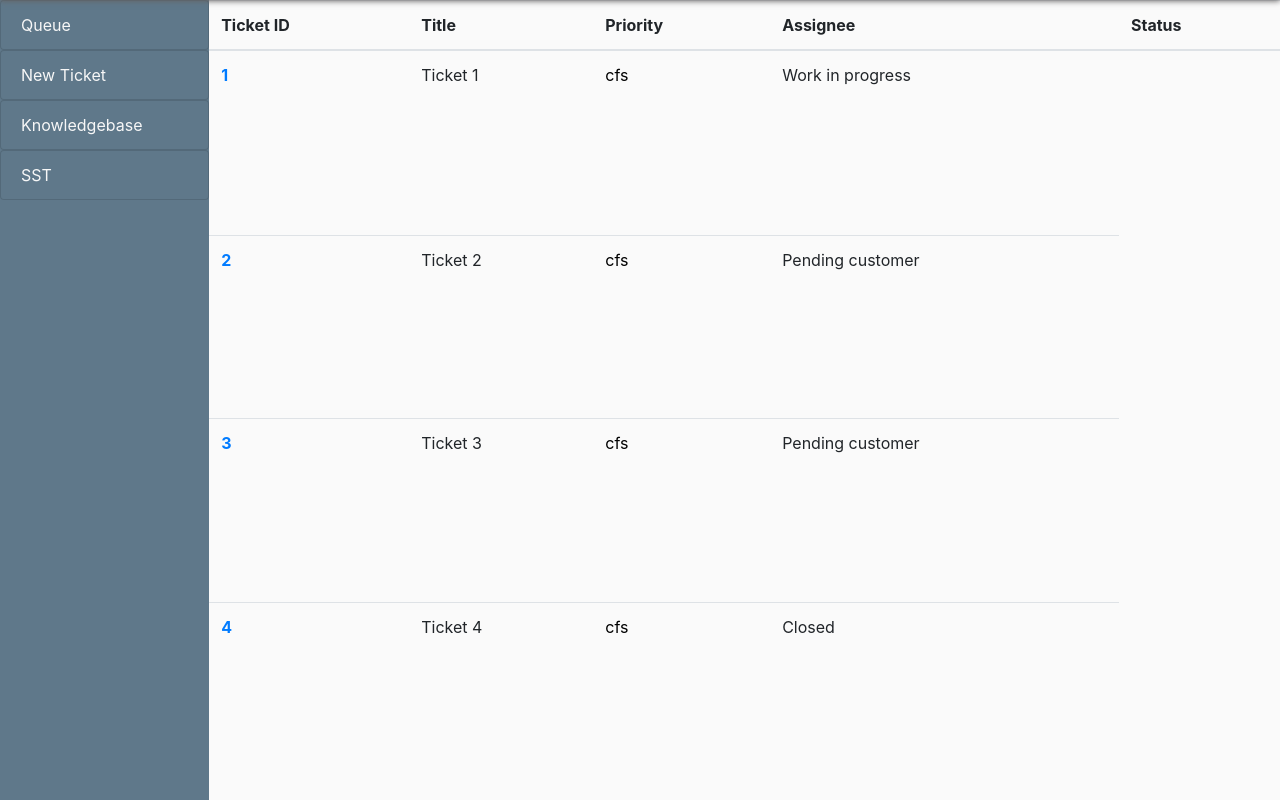
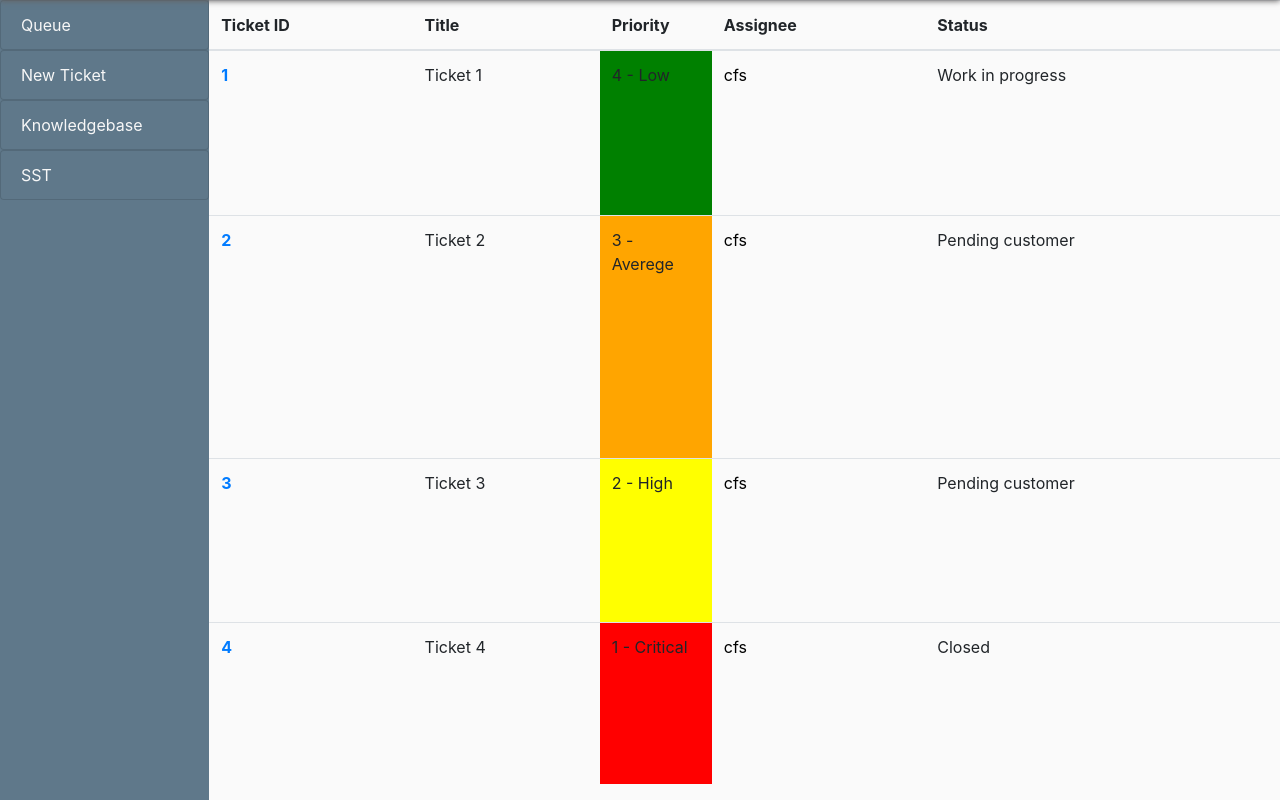
Before and after one commit to bitupgrade/ticket_system, a Django app: page / in a window 1280 px wide. Shown: the part 56-856 px from the top of the page. Run offline with Django 3.2, Linux system fonts and the light colour scheme; data comes from the database, SQL or seed files in the repository; both versions use the stored data as it was after the commit; some libraries are stand-ins or nearby versions.

Commit message:
changed status names

```diff
--- a/blog/models.py
+++ b/blog/models.py
@@ -12,18 +12,18 @@ class Post(models.Model):
     author = models.ForeignKey(User, on_delete=models.CASCADE) # FIX: Users tickets do not get deleted when
 
     TICKET_PRIORITY = [
-        ('Priority 4', 'Priority 4'),
-        ('Priority 3', 'Priority 3'),
-        ('Priority 2', 'Priority 2'),
-        ('Priority 1', 'Priority 1'),
+        ('4 - Low', '4 - Low'),
+        ('3 - Averege', '3 - Averege'),
+        ('2 - High', '2 - High'),
+        ('1 - Critical', '1 - Critical'),
     ]
 
-    priority = models.CharField(max_length=10, choices=TICKET_PRIORITY, default='Priority 4')
+    priority = models.CharField(max_length=12, choices=TICKET_PRIORITY, default='4 - Low')
 
     TICKET_STATUS = [
-        ('In Progress', 'In Progress'),
-        ('Waiting internal', 'Waiting internal'),
-        ('Waiting on vendor', 'Waiting on vendor'),
+        ('Work in progress', 'Work in progress'),
+        ('Pending customer', 'Pending customer'),
+        ('Pending vendor', 'Pending vendor'),
         ('Closed', 'Closed'),
     ]
 
--- a/blog/templates/blog/home.html
+++ b/blog/templates/blog/home.html
@@ -15,14 +15,14 @@
           <tr>
             <th scope="row" class="ticket_number"><a href="{% url 'post-detail' post.id %}">{{ forloop.counter }}</a></th>
             <td>{{ post.title }}</td>
-            {% if post.priority == 'Priority 4' %}
-              <td class="priority" style="background-color: green; width: 5.5rem;">{{ post.priority }}</td>
-            {% elif post.priority == 'Priority 3' %}
-            <td class="priority" style="background-color: orange; width: 5.5rem">{{ post.priority }}</td>
-            {% elif post.priority == 'Priority 2' %}
-            <td class="priority" style="background-color: yellow; width: 5.5rem">{{ post.priority }}</td>
-            {% elif post.priority == 'Priority 1' %}
-            <td class="priority" style="background-color: red; width: 5.5rem">{{ post.priority }}</td>
+            {% if post.priority == '4 - Low' %}
+              <td class="priority" style="background-color: green; width: 7rem;">{{ post.priority }}</td>
+            {% elif post.priority == '3 - Averege' %}
+            <td class="priority" style="background-color: orange; width: 7rem">{{ post.priority }}</td>
+            {% elif post.priority == '2 - High' %}
+            <td class="priority" style="background-color: yellow; width: 7rem">{{ post.priority }}</td>
+            {% elif post.priority == '1 - Critical' %}
+            <td class="priority" style="background-color: red; width: 7rem">{{ post.priority }}</td>
             {% endif %}
             <td><a href="{% url 'profile' %}"> {{ post.author }}</a></td>
             <td>{{ post.status }}</td>
--- a/blog/templates/blog/post_confirm_delete.html
+++ b/blog/templates/blog/post_confirm_delete.html
@@ -5,8 +5,8 @@
     <form method="POST">
       {% csrf_token %}
       <fieldset class="form-group">
-        <legend class="border-bottom mb-4">Delete Post</legend>
-        <h2>Are you sure you want to dlete the post? "{{ object.title }}"</h2>
+        <legend class="border-bottom mb-4">Delete ticket</legend>
+        <h2>Are you sure you want to delete the ticket? "{{ object.title }}"</h2>
       </fieldset>
       <div class="form-group">
         <button class="btn btn-outline-danger" type="submit">Yes, Delete</button>
```
Also changed, not shown: blog/migrations/0009_auto_20200401_1420.py (added), blog/migrations/0010_auto_20200401_1421.py (added), blog/migrations/0011_auto_20200401_1423.py (added), db.sqlite3.
